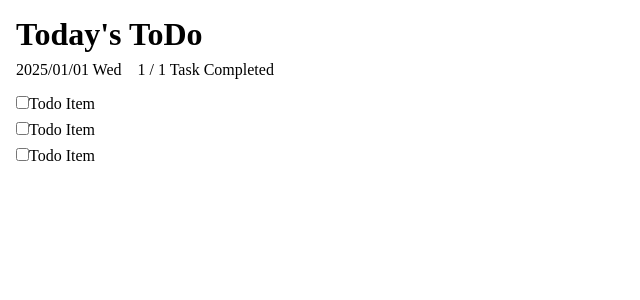
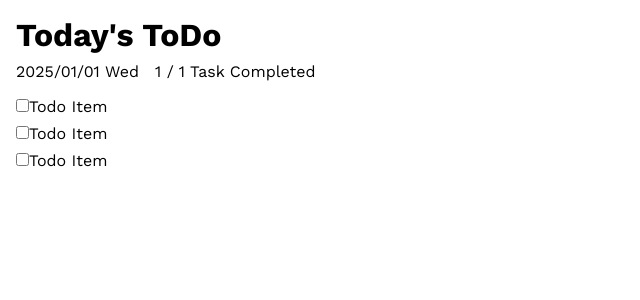
Before and after one commit to BlueGeckoJP/facere, a Vue app: page / in a window 1280 px wide. Shown: the top 300 px of the page, without its empty margins (0-640 px from the left). Built offline with nearby package versions, Linux system fonts and the light colour scheme.

Commit message:
add Google Fonts import and set default font styles in main.css

```diff
--- a/src/main.css
+++ b/src/main.css
@@ -1,5 +1,12 @@
+@import url("https://fonts.googleapis.com/css2?family=Work+Sans:ital,wght@0,100..900;1,100..900&display=swap");
+
 * {
   margin: 0;
   padding: 0;
   box-sizing: border-box;
+
+  font-family: "Work Sans", sans-serif;
+  font-optical-sizing: auto;
+  font-weight: normal;
+  font-style: normal;
 }
```
